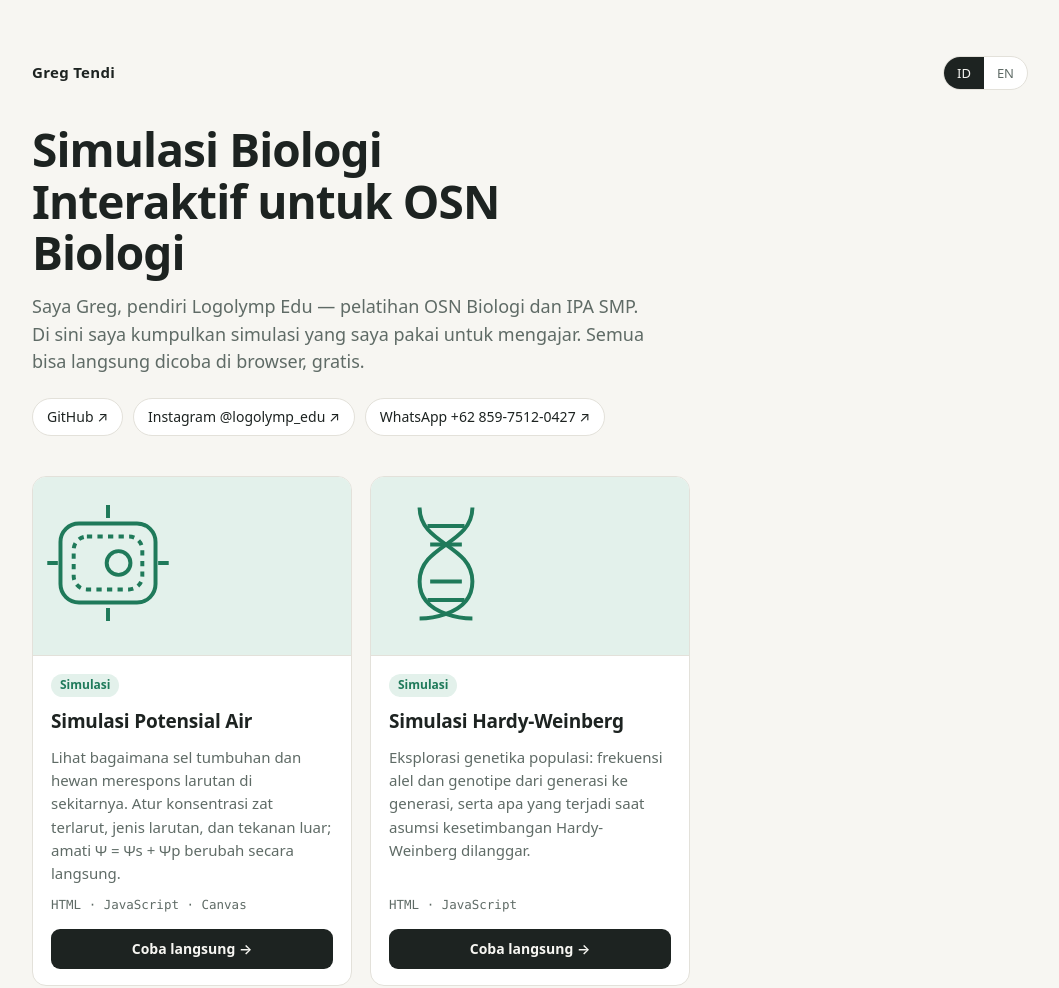
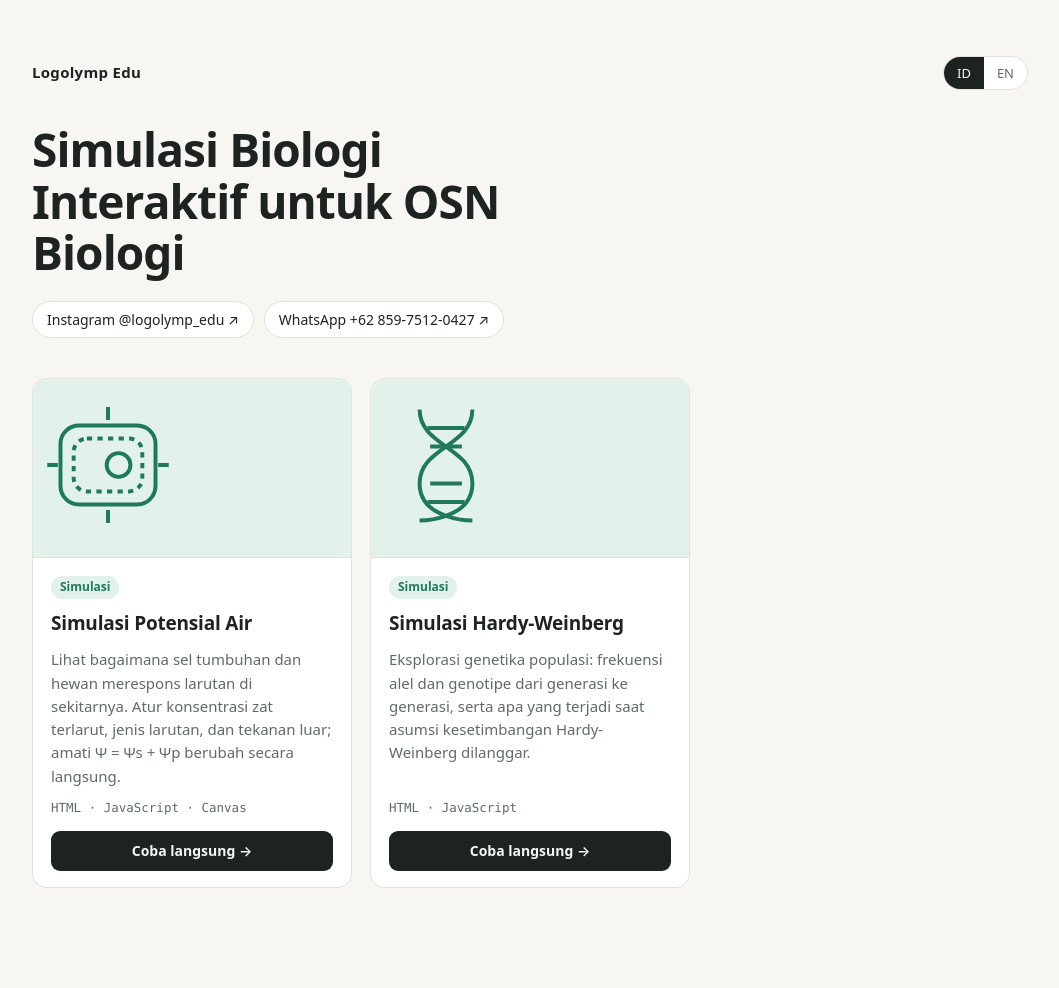
Before and after one commit to GregTendi/GregTendi.github.io, a plain HTML site: page index.html in a window 1280 px wide. Shown: the whole page, without its empty margins (110-1169 px from the left). After the commit the page ends 928 px from the top, so only its background shows below. Drawn offline with Linux system fonts and the light colour scheme.

Commit message:
Rebrand header to Logolymp Edu; remove intro paragraph and GitHub link
Co-Authored-By: Claude Opus 5.5 <noreply@anthropic.com>
Claude-Session: https://claude.ai/code/session_019RZB811HkLq9ouv2gdiNwo

```diff
--- a/index.html
+++ b/index.html
@@ -33,8 +33,7 @@
   .lang{display:flex;border:1px solid var(--line);border-radius:999px;overflow:hidden;background:var(--card)}
   .lang button{border:0;background:none;color:var(--muted);padding:6px 13px;font:inherit;font-size:13px;cursor:pointer}
   .lang button.on{background:var(--ink);color:var(--bg)}
-  h1{font-size:clamp(30px,5vw,46px);line-height:1.12;margin:0 0 14px;letter-spacing:-.02em;max-width:18ch}
-  .lede{font-size:18px;color:var(--muted);max-width:60ch;margin:0 0 22px}
+  h1{font-size:clamp(30px,5vw,46px);line-height:1.12;margin:0 0 22px;letter-spacing:-.02em;max-width:18ch}
   .links{display:flex;flex-wrap:wrap;gap:10px}
   .pill{display:inline-flex;align-items:center;gap:6px;text-decoration:none;font-size:14px;
     border:1px solid var(--line);background:var(--card);padding:7px 14px;border-radius:999px}
@@ -71,16 +70,14 @@
 <div class="wrap">
   <header>
     <div class="top">
-      <div class="mark">Greg Tendi</div>
+      <div class="mark">Logolymp Edu</div>
       <div class="lang" role="group" aria-label="Language">
         <button data-lang="id" class="on">ID</button>
         <button data-lang="en">EN</button>
       </div>
     </div>
     <h1 data-i18n="title"></h1>
-    <p class="lede" data-i18n="lede"></p>
     <div class="links">
-      <a class="pill" href="https://github.com/GregTendi" target="_blank" rel="noopener noreferrer">GitHub ↗</a>
       <a class="pill" href="https://instagram.com/logolymp_edu" target="_blank" rel="noopener noreferrer">Instagram @logolymp_edu ↗</a>
       <a class="pill" href="https://wa.me/6285975120427" target="_blank" rel="noopener noreferrer">WhatsApp +62 859-7512-0427 ↗</a>
     </div>
@@ -127,14 +124,12 @@ const PROJECTS = [
 const UI = {
   id: {
     title: "Simulasi Biologi Interaktif untuk OSN Biologi",
-    lede: "Saya Greg, pendiri Logolymp Edu — pelatihan OSN Biologi dan IPA SMP. Di sini saya kumpulkan simulasi yang saya pakai untuk mengajar. Semua bisa langsung dicoba di browser, gratis.",
     all: "Semua", sim: "Simulasi Biologi", tool: "Alat & Software",
     tagSim: "Simulasi", tagTool: "Alat", wip: "Dalam pengembangan",
     demo: "Coba langsung", noDemo: "Tidak ada demo"
   },
   en: {
     title: "Interactive Biology Simulations for the Biology Olympiad (OSN)",
-    lede: "I'm Greg, founder of Logolymp Edu — olympiad training for Biology and junior-high science in Indonesia. Here are the simulations I use in teaching. They all run in your browser, free.",
     all: "All", sim: "Biology Simulations", tool: "Tools & Software",
     tagSim: "Simulation", tagTool: "Tool", wip: "In progress",
     demo: "Try it live", noDemo: "No live demo"
```
